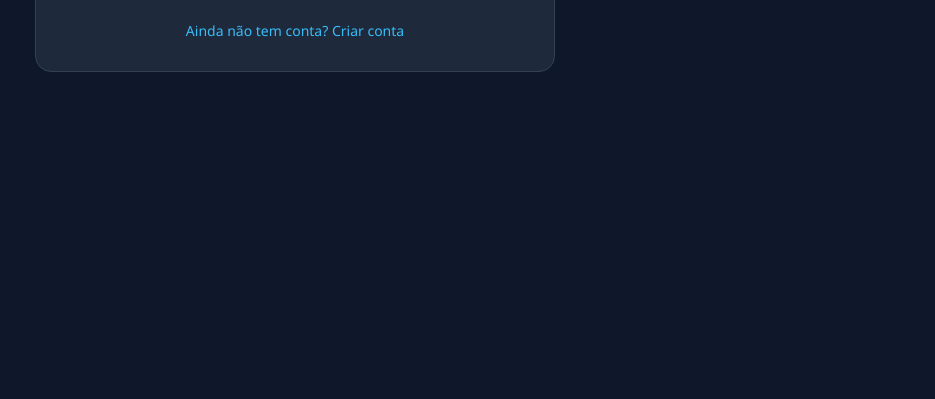
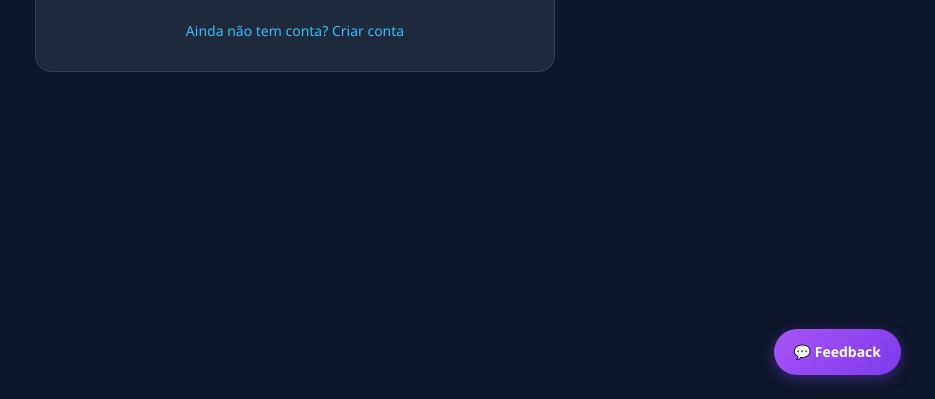
Before and after one commit to CAlexdx/CodeQuest, a Flask app: page /login in a window 1280 px wide. Shown: the part 401-800 px from the top of the page, without its empty margins (345-1280 px from the left). Run offline with Flask 3, Linux system fonts and the light colour scheme; some libraries are stand-ins or nearby versions.

Commit message:
Add floating feedback button to login.html
Added a floating feedback button to the login page.

```diff
--- a/templates/login.html
+++ b/templates/login.html
@@ -6,6 +6,33 @@
     <title>Login - CodeQuest</title>
     <link rel="icon" type="image/png" href="/static/logo2.png">
     <link rel="stylesheet" href="/static/style.css">
+    <style>
+        /* 💬 BOTÃO FLUTUANTE DE FEEDBACK FIXO NO CANTO INFERIOR DIREITO */
+        .feedback-float-btn {
+            position: fixed;
+            bottom: 24px;
+            right: 24px;
+            background: linear-gradient(135deg, #a855f7, #7c3aed); /* Tom roxo/neon vivo */
+            color: #ffffff;
+            padding: 12px 20px;
+            border-radius: 50px;
+            font-weight: 700;
+            font-size: 14px;
+            text-decoration: none;
+            box-shadow: 0 4px 14px rgba(124, 58, 237, 0.4);
+            display: flex;
+            align-items: center;
+            gap: 8px;
+            z-index: 9999;
+            transition: transform 0.2s, box-shadow 0.2s;
+        }
+
+        .feedback-float-btn:hover {
+            transform: scale(1.05) translateY(-2px);
+            box-shadow: 0 6px 20px rgba(124, 58, 237, 0.6);
+            color: #ffffff;
+        }
+    </style>
 </head>
 <body>
 
@@ -42,5 +69,9 @@
         </p>
     </div>
 
+    <a href="https://forms.gle/McVT3E7VctU3iFdGA" target="_blank" class="feedback-float-btn">
+        💬 Feedback
+    </a>
+
 </body>
 </html>
```
